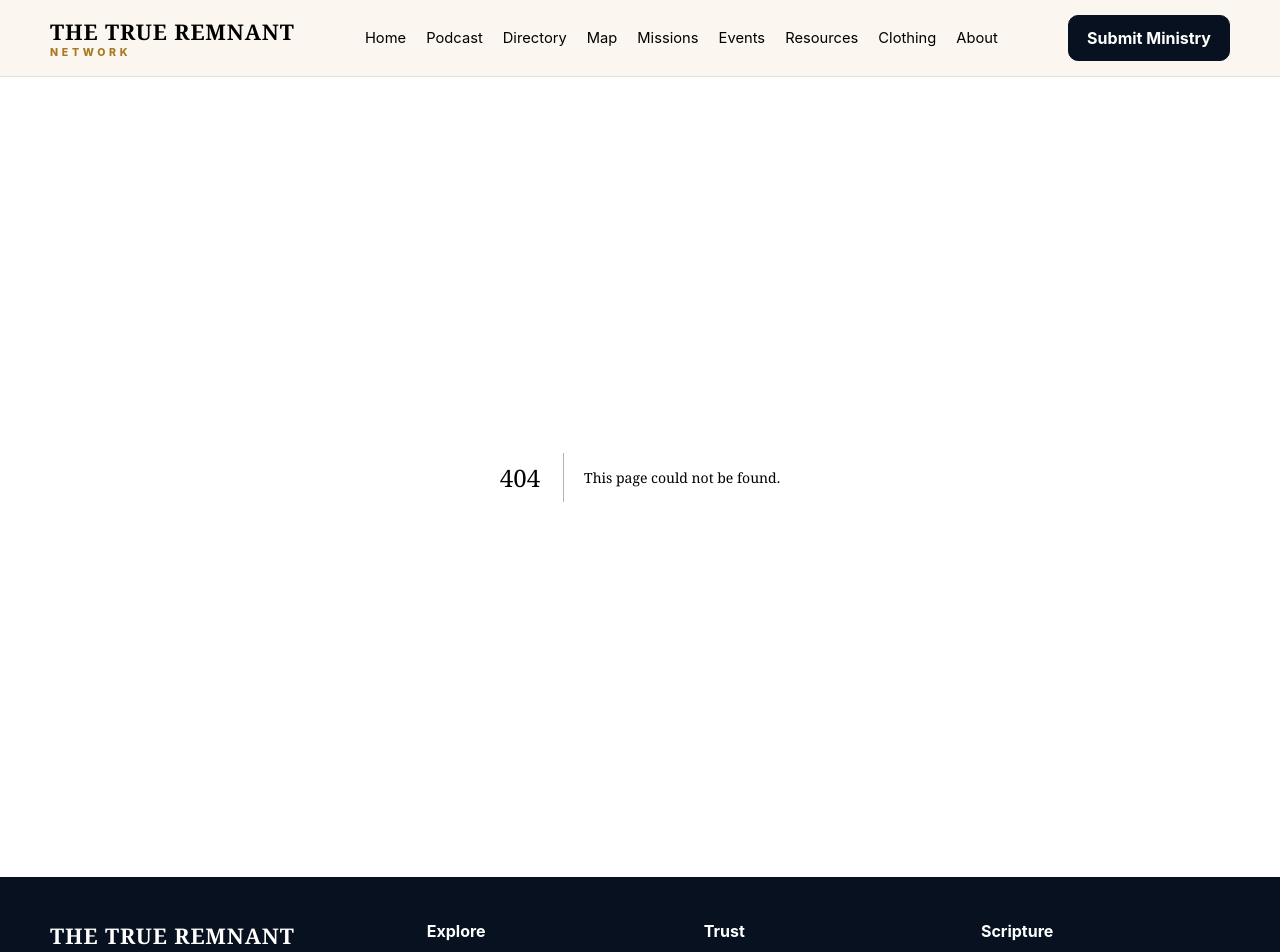
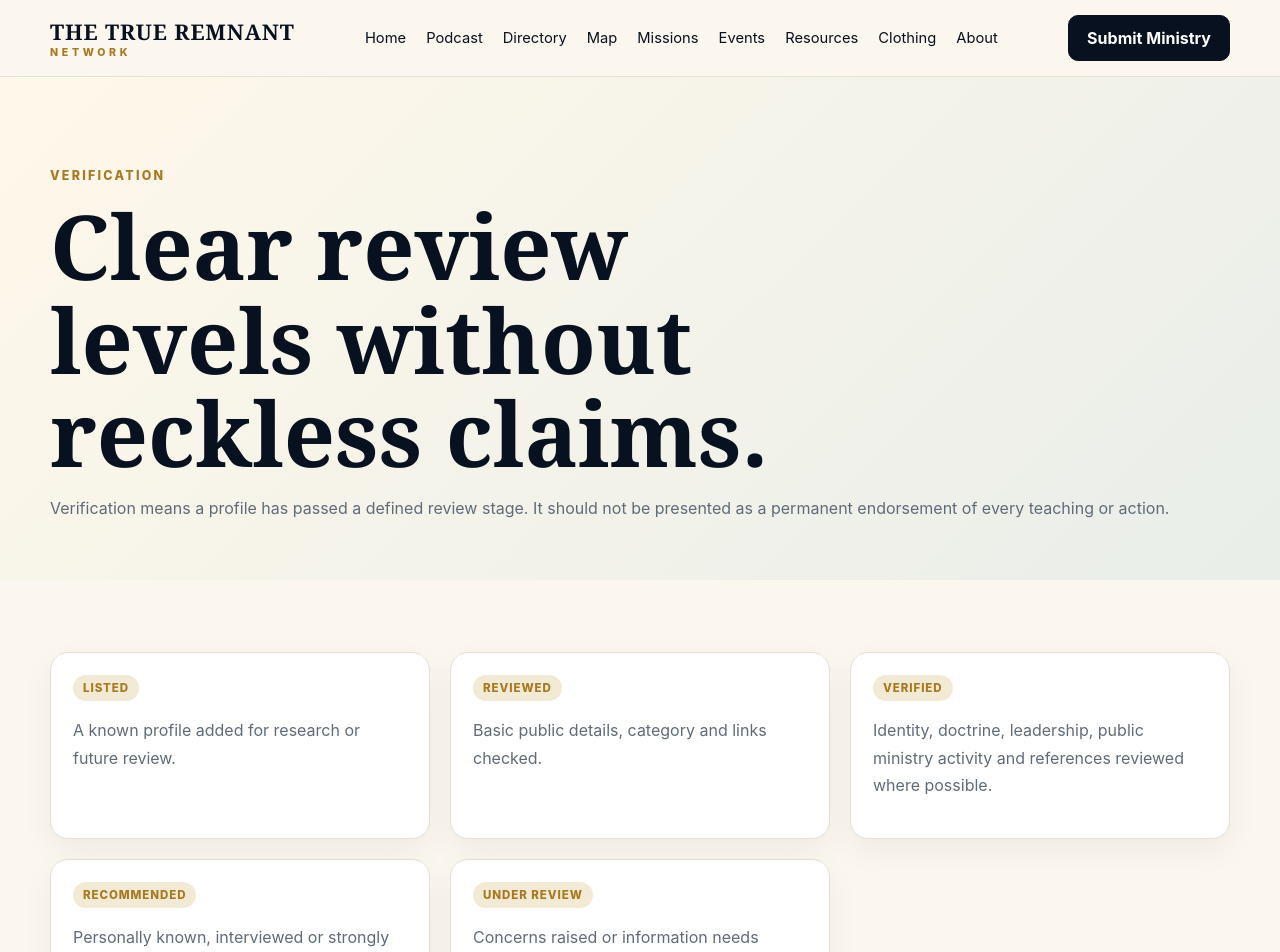
Before and after one commit to dakande85-bit/the-true-remnant-network, a Next.js app: page /verification in a window 1280 px wide. Before the commit this address had no page. Shown: the top 952 px of the page. Built offline with nearby package versions, Linux system fonts and the light colour scheme.

Commit message:
Add verification page

```diff
--- /dev/null
+++ b/src/app/verification/page.tsx
@@ -0,0 +1,31 @@
+const levels = [
+  ["Listed", "A known profile added for research or future review."],
+  ["Reviewed", "Basic public details, category and links checked."],
+  ["Verified", "Identity, doctrine, leadership, public ministry activity and references reviewed where possible."],
+  ["Recommended", "Personally known, interviewed or strongly referenced by trusted contacts."],
+  ["Under Review", "Concerns raised or information needs updating before listing continues."]
+];
+
+export default function VerificationPage() {
+  return (
+    <>
+      <section className="page-hero">
+        <div className="container">
+          <p className="kicker">Verification</p>
+          <h1>Clear review levels without reckless claims.</h1>
+          <p>Verification means a profile has passed a defined review stage. It should not be presented as a permanent endorsement of every teaching or action.</p>
+        </div>
+      </section>
+      <section className="section">
+        <div className="container grid grid-3">
+          {levels.map(([title, description]) => (
+            <article className="card" key={title}>
+              <span className="badge">{title}</span>
+              <p>{description}</p>
+            </article>
+          ))}
+        </div>
+      </section>
+    </>
+  );
+}
```
